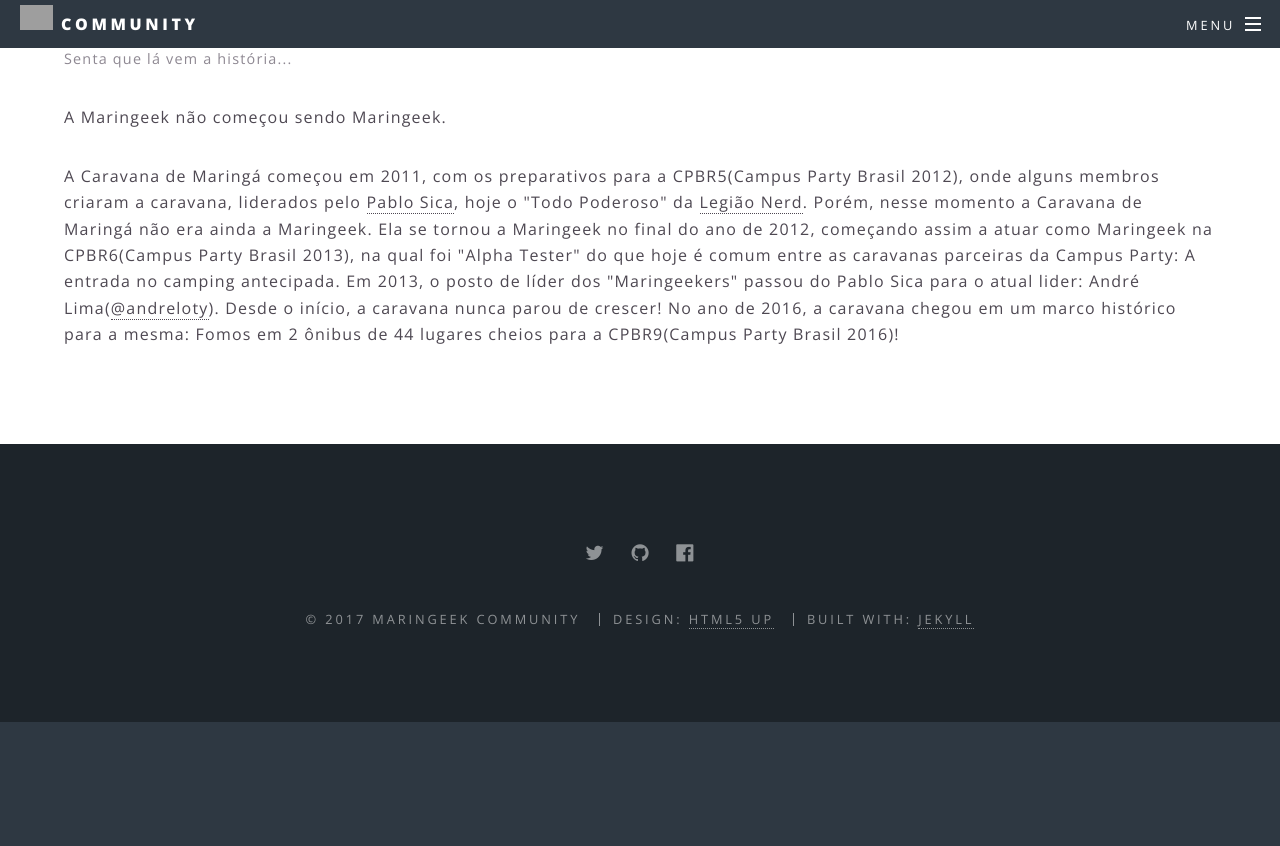
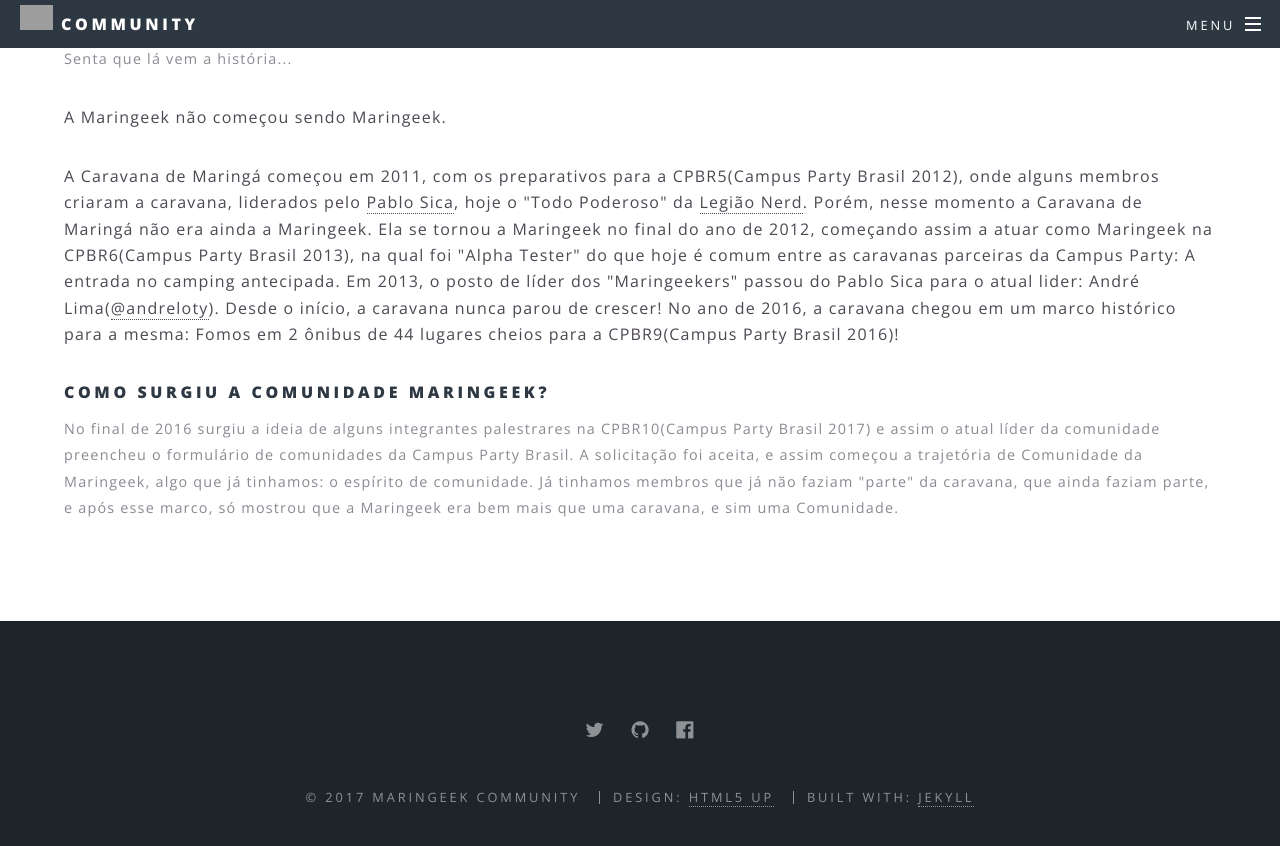
Before and after one commit to maringeek/maringeek.github.io, a Jekyll site: the page built from sobre.html, in a window 1280 px wide and 900 px high, scrolled down 671 px. Shown: the top 846 px of the window. Built offline with Jekyll 4.4.1, drawn with Linux system fonts in a browser that asks for light colours; before the commit the page ends 1393 px from its top, so only the background shows below that; grey boxes are pictures that could not be loaded.

Commit message:
alterações

```diff
--- a/sobre.html
+++ b/sobre.html
@@ -6,6 +6,8 @@ title: Sobre
 				<h4>Sobre</h4>
 				<p>A Comunidade Maringeek é a união de um bando de nerds malucos que todos os anos se juntam para viver experiências memoráveis na Campus Party.</p>
 				<hr />
+			</section>
+			<section>
 				<header>
 					<h4>A História da Maringeek</h4>
 					<p>Senta que lá vem a história...</p>
@@ -16,4 +18,14 @@ title: Sobre
 				assim a atuar como Maringeek na CPBR6(Campus Party Brasil 2013), na qual foi "Alpha Tester" do que hoje é comum entre as caravanas parceiras da Campus Party: A entrada no
 				camping antecipada. Em 2013, o posto de líder dos "Maringeekers" passou do Pablo Sica para o atual lider: André Lima(<a href="">@andreloty</a>). Desde o início, a caravana nunca parou de
 				crescer! No ano de 2016, a caravana chegou em um marco histórico para a mesma: Fomos em 2 ônibus de 44 lugares cheios para a CPBR9(Campus Party Brasil 2016)!</p>
-	</section>
+			</section>
+
+			<section>
+				<header>
+					<h4>Como surgiu a Comunidade Maringeek?</h4>
+					<p>No final de 2016 surgiu a ideia de alguns integrantes palestrares na CPBR10(Campus Party Brasil 2017) e assim o atual líder da comunidade preencheu o formulário de comunidades da Campus Party Brasil. A solicitação foi aceita,
+					e assim começou a trajetória de Comunidade da Maringeek, algo que já tinhamos: o espírito de comunidade. Já tinhamos membros que já não faziam "parte" da caravana, que ainda faziam parte, e após esse marco, só mostrou que a
+					Maringeek era bem mais que uma caravana, e sim uma Comunidade.</p>
+				</header>
+				<p></p>
+			</section>
```
